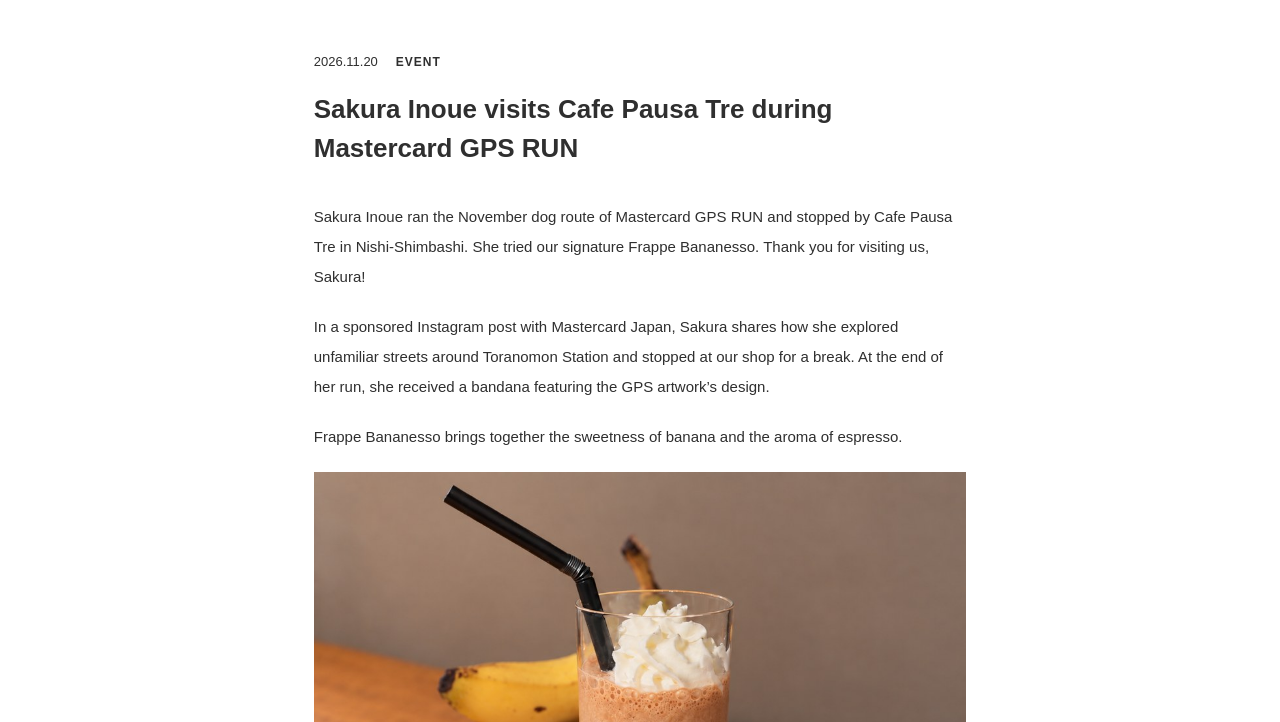
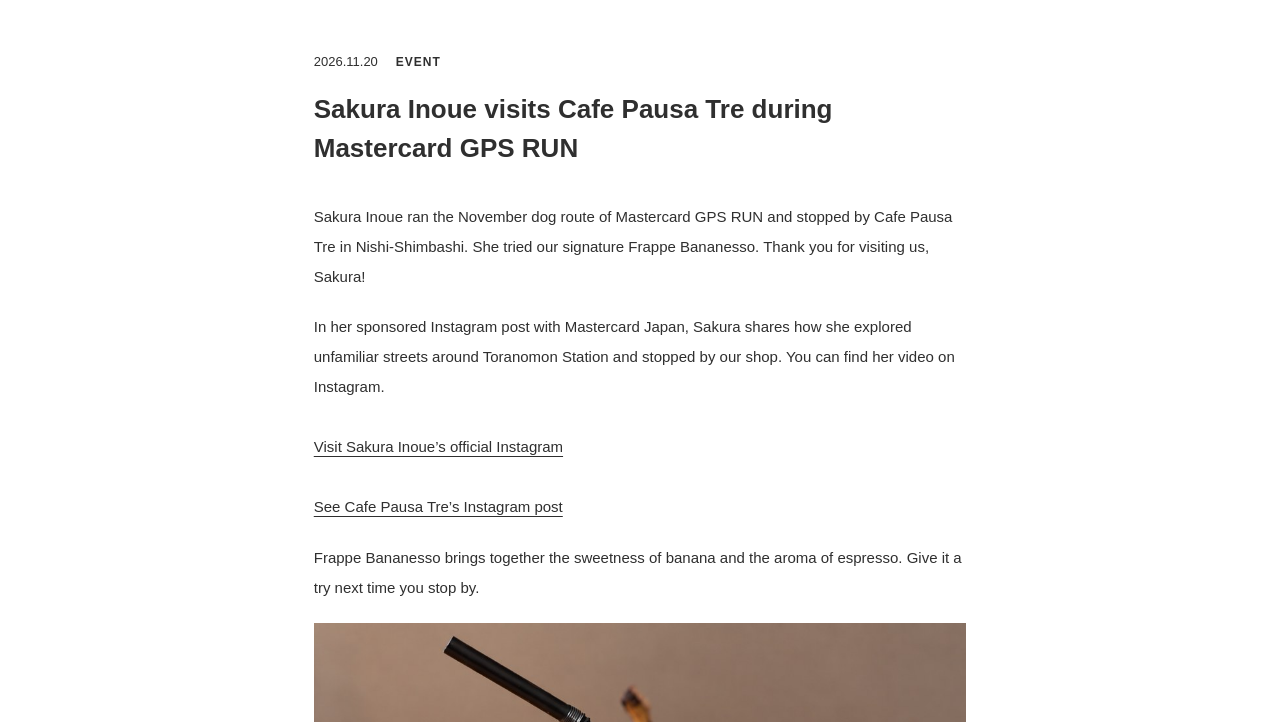
Before and after one commit to cafepausatre/homepage, a plain HTML site: page news/2026-11-20-mastercard-gps-run-en.html in a window 1280 px wide. Shown: the part 78-800 px from the top of the page. Drawn offline with Linux system fonts and the light colour scheme.

Commit message:
Reorder GPS RUN article around the Instagram posts and Bananesso

```diff
--- a/news/2026-11-20-mastercard-gps-run-en.html
+++ b/news/2026-11-20-mastercard-gps-run-en.html
@@ -31,14 +31,14 @@
 <h1 class="news-article__title">Sakura Inoue visits Cafe Pausa Tre during Mastercard GPS RUN</h1>
 <div class="news-article__body">
 <p>Sakura Inoue ran the November dog route of Mastercard GPS RUN and stopped by Cafe Pausa Tre in Nishi-Shimbashi. She tried our signature Frappe Bananesso. Thank you for visiting us, Sakura!</p>
-<p>In a sponsored Instagram post with Mastercard Japan, Sakura shares how she explored unfamiliar streets around Toranomon Station and stopped at our shop for a break. At the end of her run, she received a bandana featuring the GPS artwork’s design.</p>
-<p>Frappe Bananesso brings together the sweetness of banana and the aroma of espresso.</p>
+<p>In her sponsored Instagram post with Mastercard Japan, Sakura shares how she explored unfamiliar streets around Toranomon Station and stopped by our shop. You can find her video on Instagram.</p>
+<p><a class="news-article__external" href="https://www.instagram.com/bling2sakura/" target="_blank" rel="noopener noreferrer">Visit Sakura Inoue’s official Instagram</a></p>
+<p><a class="news-article__external" href="https://www.instagram.com/p/Df4i8r2C4O7/" target="_blank" rel="noopener noreferrer">See Cafe Pausa Tre’s Instagram post</a></p>
+<p>Frappe Bananesso brings together the sweetness of banana and the aroma of espresso. Give it a try next time you stop by.</p>
 <p><img src="../assets/images/real-bananesso.jpg" width="1000" height="833" style="max-width: 100%; height: auto;" alt="Frappe Bananesso, a banana and espresso frappe"></p>
 <p>Cafe Pausa Tre is a partner shop for the dog route. The route takes you through Toranomon, Shimbashi and Shiba, tracing the shape of a dog on the map as you run.</p>
 <p>Through Monday, November 30, show your GPS run on a running app and your Mastercard at the shop for a free size upgrade on a Frappe Bananesso (the upgrade usually costs an extra ¥250). You can show your run while it’s still in progress. Stop by for a break as you pass through Nishi-Shimbashi.</p>
 <p><a class="news-article__external" href="https://www.mastercard.com/jp/ja/personal/experience-mastercard/offers-promotions/gps-run.html" target="_blank" rel="noopener noreferrer">See the route and offer on Mastercard’s website</a></p>
-<p><a class="news-article__external" href="https://www.instagram.com/bling2sakura/" target="_blank" rel="noopener noreferrer">Visit Sakura Inoue’s official Instagram</a></p>
-<p><a class="news-article__external" href="https://www.instagram.com/p/Df4i8r2C4O7/" target="_blank" rel="noopener noreferrer">See Cafe Pausa Tre’s Instagram post</a></p>
 </div>
 <p class="news-article__media"><a href="../news-en.html#media">Media &amp; Press Inquiries</a></p>
 <div class="news-article__back"><a href="../news-en.html">← Back to News</a></div>
```
Also changed, not shown: news/2026-11-20-mastercard-gps-run.html (+4 -4 lines).
